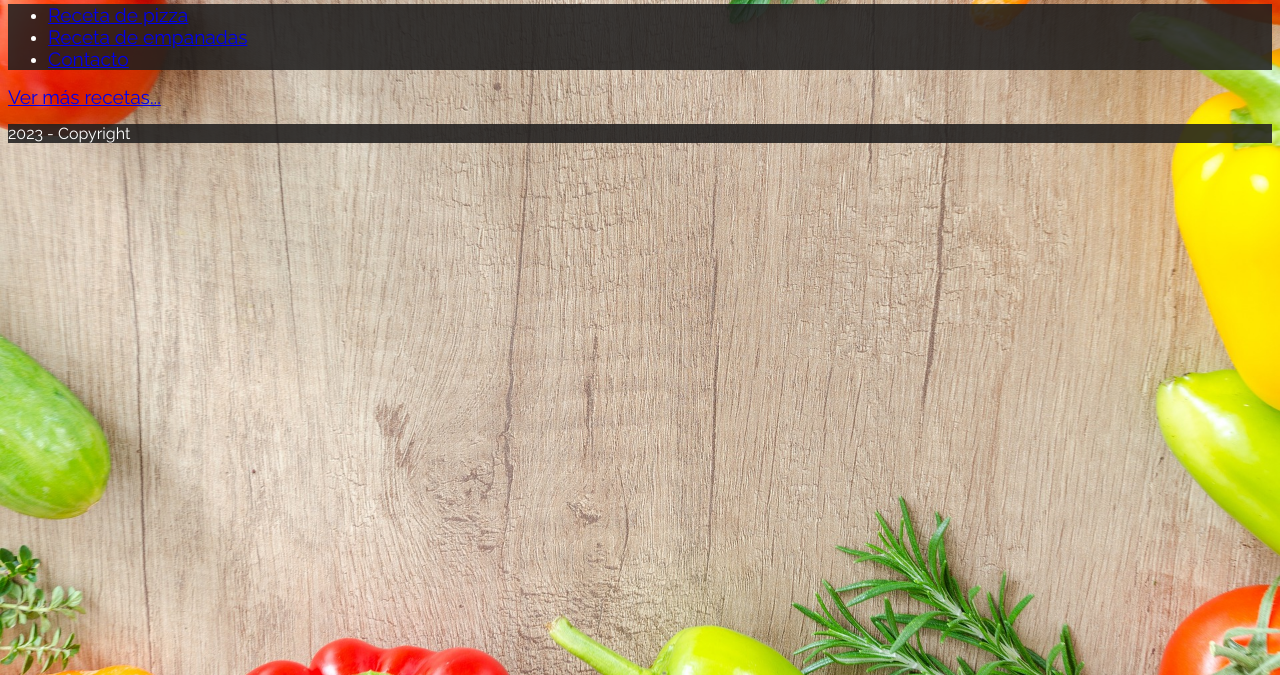
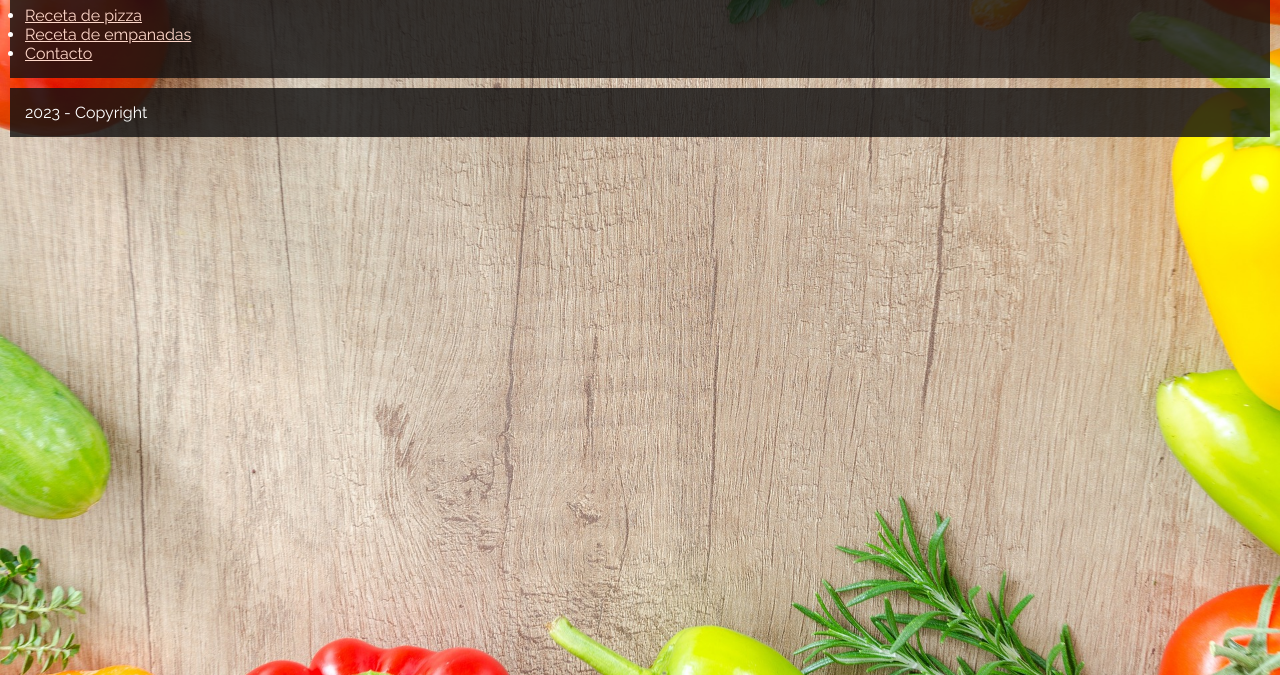
Before and after one commit to CaC2023c2-FullStackPython-23520/recetas-cac, a plain HTML site: page index.html in a window 1280 px wide. Shown: the part 125-800 px from the top of the page. Drawn offline with Linux system fonts and the light colour scheme.

Commit message:
Clase 3 de CSS

```diff
--- a/css/styles.css
+++ b/css/styles.css
@@ -1,4 +1,10 @@
 @import url('https://fonts.googleapis.com/css2?family=Raleway:ital,wght@0,400;0,700;1,400&display=swap');
+
+* {
+    box-sizing: border-box;
+    margin: 0;
+    padding: 0;
+}
 
 body {
     /*
@@ -32,9 +38,11 @@ h2 {
 }
 
 a {
-    font-size: 1.2rem;
+    color: rgb(255, 216, 202);
 }
 
 header, nav, footer {
-    background-color: rgba(32, 30, 30, 0.871);
+    background-color: rgba(19, 18, 18, 0.821);
+    padding: 15px;
+    margin: 10px;
 }
--- a/index.html
+++ b/index.html
@@ -21,9 +21,6 @@
             <li><a id="enlaceDeContacto" href="pages/contacto.html">Contacto</a></li>
         </ul>
     </nav>
-
-    <p><a href="https://www.kiwilimon.com/" target="_blank">Ver más recetas...</a></p>
-
     <footer>
         <p class="oscuro">2023 - Copyright</p>
     </footer>
```
